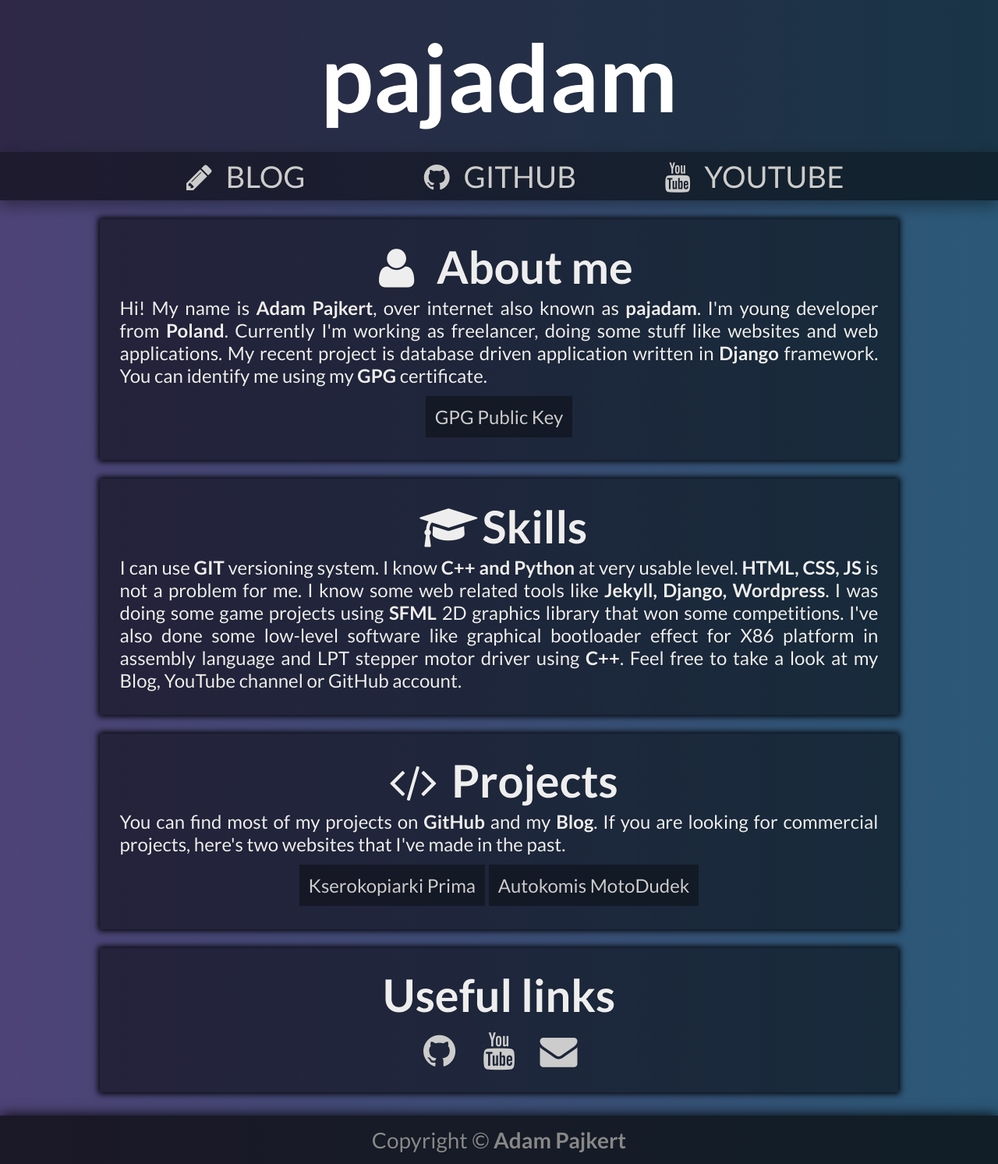
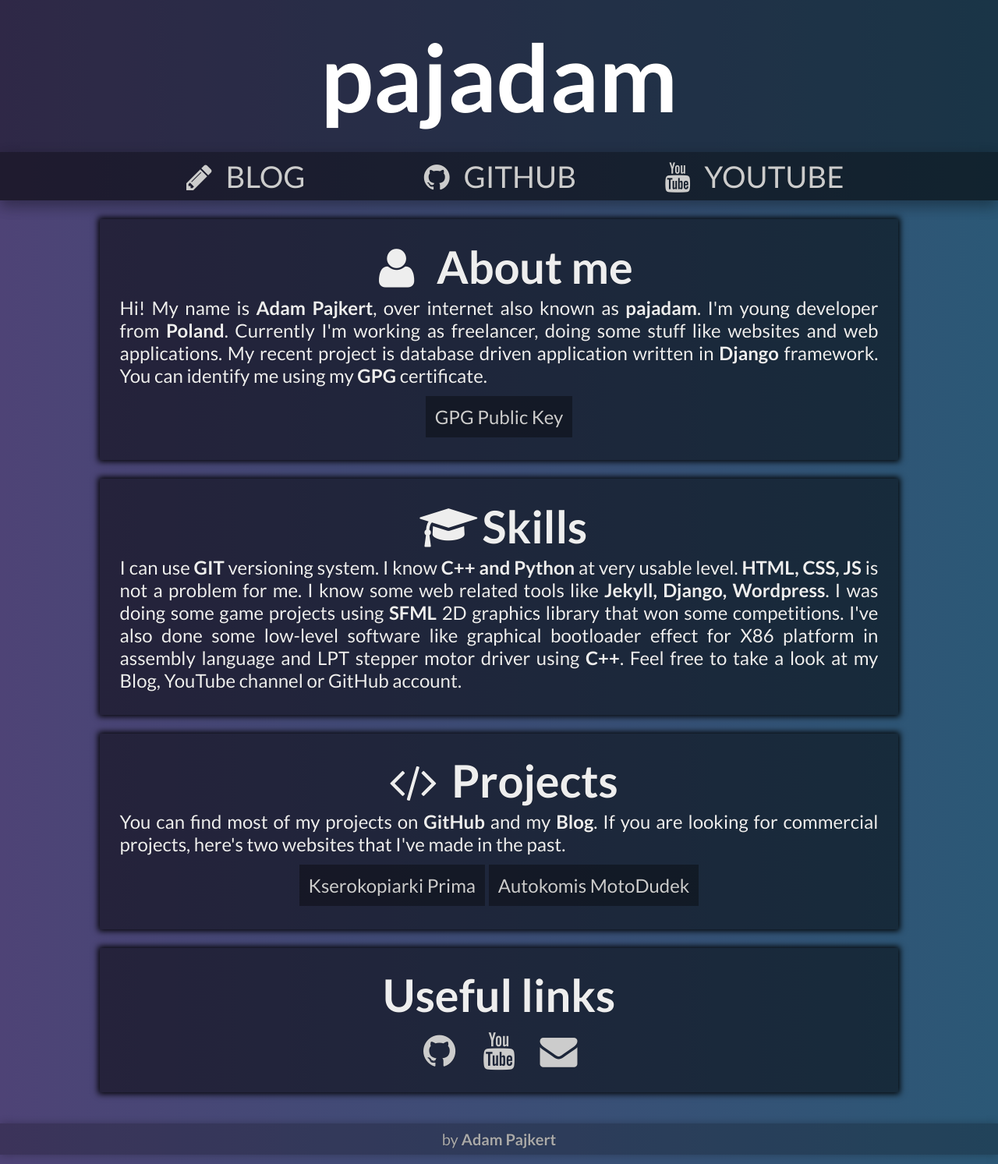
Before and after one commit to pajadam/pajadam.me, a Jekyll site: the page built from index.html, in a window 1280 px wide. Shown: the whole page at 78% size. Built offline with Jekyll 4.4.1, drawn with Linux system fonts in a browser that asks for light colours.

Commit message:
Footer improvement

```diff
--- a/_includes/footer.html
+++ b/_includes/footer.html
@@ -1,3 +1,3 @@
 <div class="centered footer">
-    <div>Copyright © <b>Adam Pajkert</b></div>
+    <div>by <b>Adam Pajkert</b></div>
 </div>
--- a/_sass/_footer.scss
+++ b/_sass/_footer.scss
@@ -2,32 +2,32 @@ footer{
     width: 100%;
     bottom: 0px;
     position: absolute;
-    background-color: rgba(6, 6, 6, .7);
+    background-color: rgba(6, 6, 6, .25);
 
-    -webkit-box-shadow: 0px 0px 16px 0px rgba(0,0,0,1);
-    -moz-box-shadow: 0px 0px 16px 0px rgba(0,0,0,1);
-    box-shadow: 0px 0px 16px 0px rgba(0,0,0,1);
+    -webkit-box-shadow: 0px 0px 10px 0px rgba(0,0,0,.25);
+    -moz-box-shadow: 0px 0px 10px 0px rgba(0,0,0,.25);
+    box-shadow: 0px 0px 10px 0px rgba(0,0,0,.25);
 }
 
 .footer{
-    color: #888;
-    padding: 14px 0px;
-    font-size: 28px;
+    color: #aaa;
+    padding: 8px 0px;
+    font-size: 20px;
 }
 
 .footer-spacing{
-    padding: 14px 0px;
+    padding: 8px 0px;
     margin-top: 64px;
 }
 
 @media screen and (max-width: 768px) {
     .footer{
-        padding: 9px 0px;
-        font-size: 19px;
+        padding: 6px 0px;
+        font-size: 16px;
     }
 
     .footer-spacing{
-        padding: 9px 0px;
+        padding: 6px 0px;
         margin-top: 46px;
     }
 }
```
